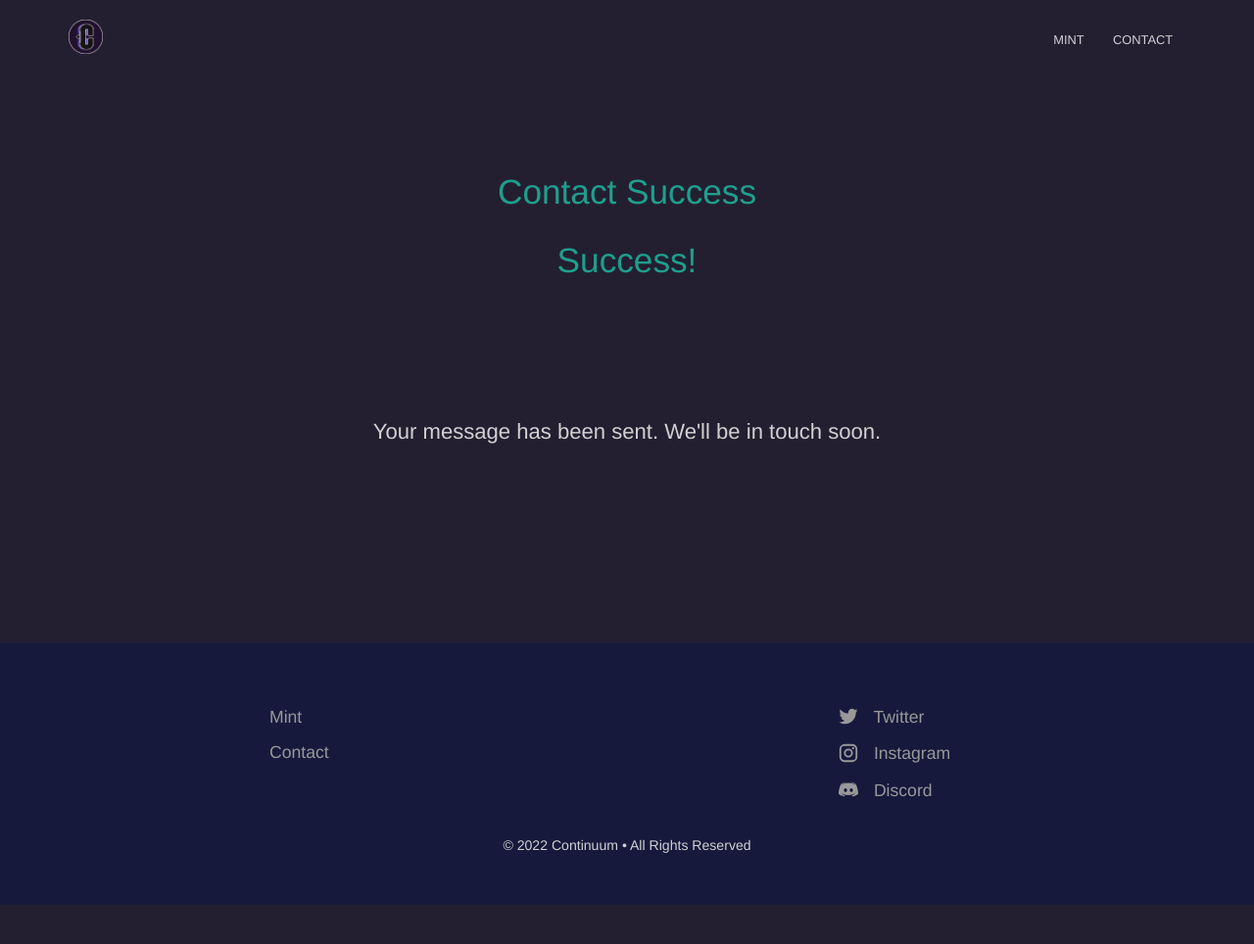
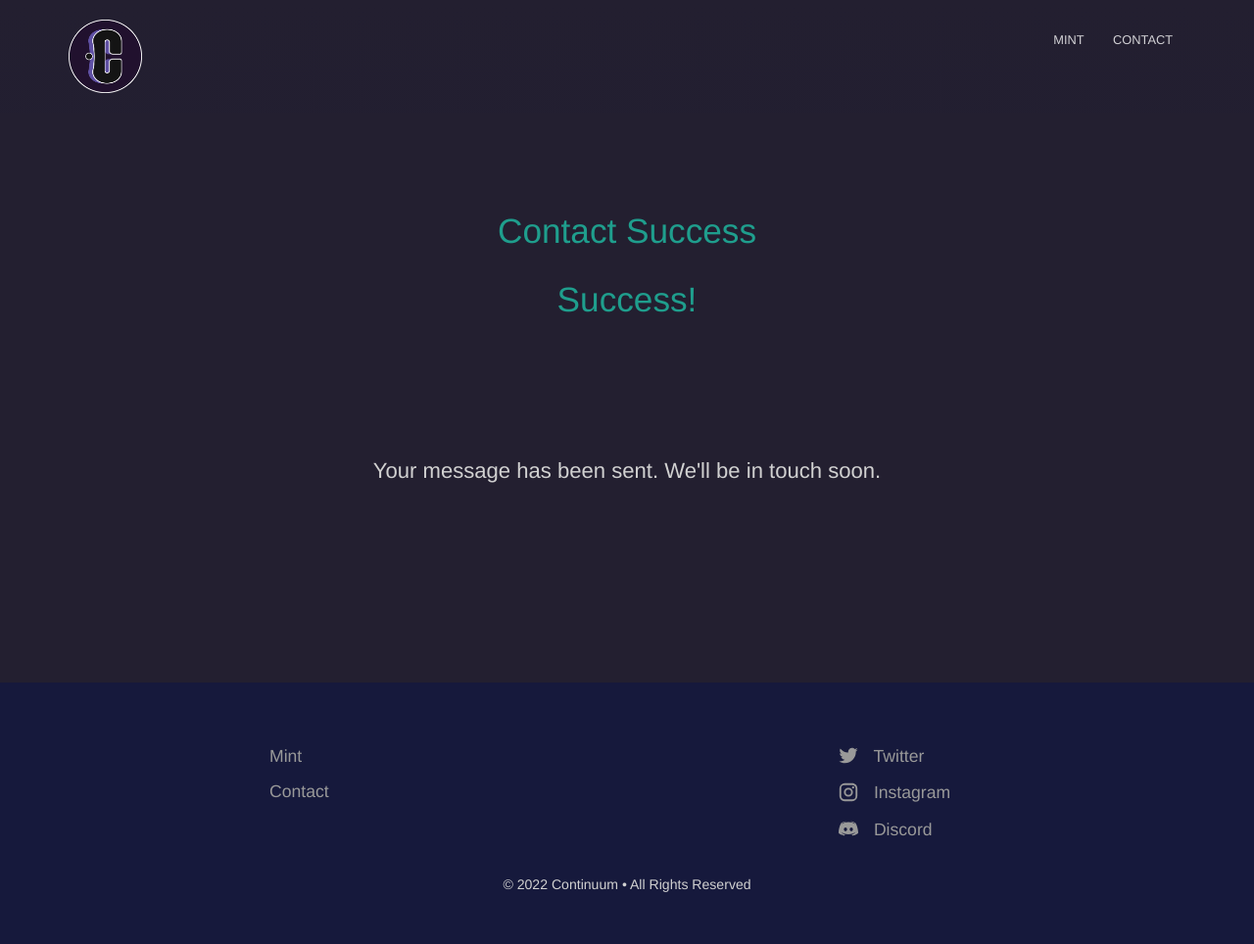
Before and after one commit to Temperedfire/continuum, a Jekyll site: the page built from contact-success.html, in a window 1280 px wide. Shown: the whole page at 98% size. Built offline with Jekyll 4.4.1, drawn with Linux system fonts in a browser that asks for light colours; before the commit the page ends 924 px from its top, so only the background shows below that.

Commit message:
default.html Update

```diff
--- a/_layouts/default.html
+++ b/_layouts/default.html
@@ -23,7 +23,7 @@
 	<body>
 		<header>
 			<div class="container">
-				<div class="company-name"><a href="{{ site.baseurl }}/"><img src="{{ site.baseurl }}/images/ContinuumFullLogo.png" alt="Continuum Logo" width="100" height="35" /></a></div>
+				<div class="company-name"><a href="{{ site.baseurl }}/"><img src="{{ site.baseurl }}/images/ContinuumFullLogo.png" alt="Continuum Logo" width="100" height="75" /></a></div>
 				{% include navigation.html %}
 			</div>
 		</header>
```
